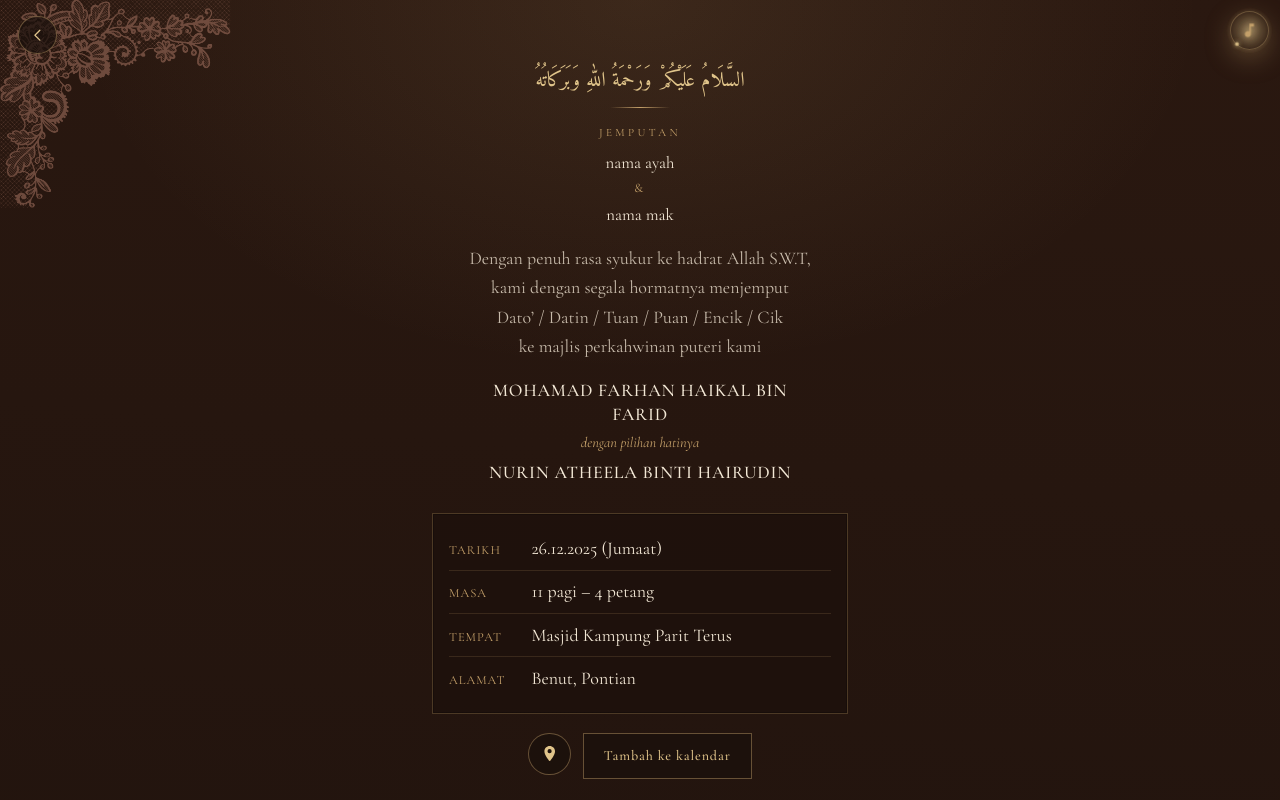
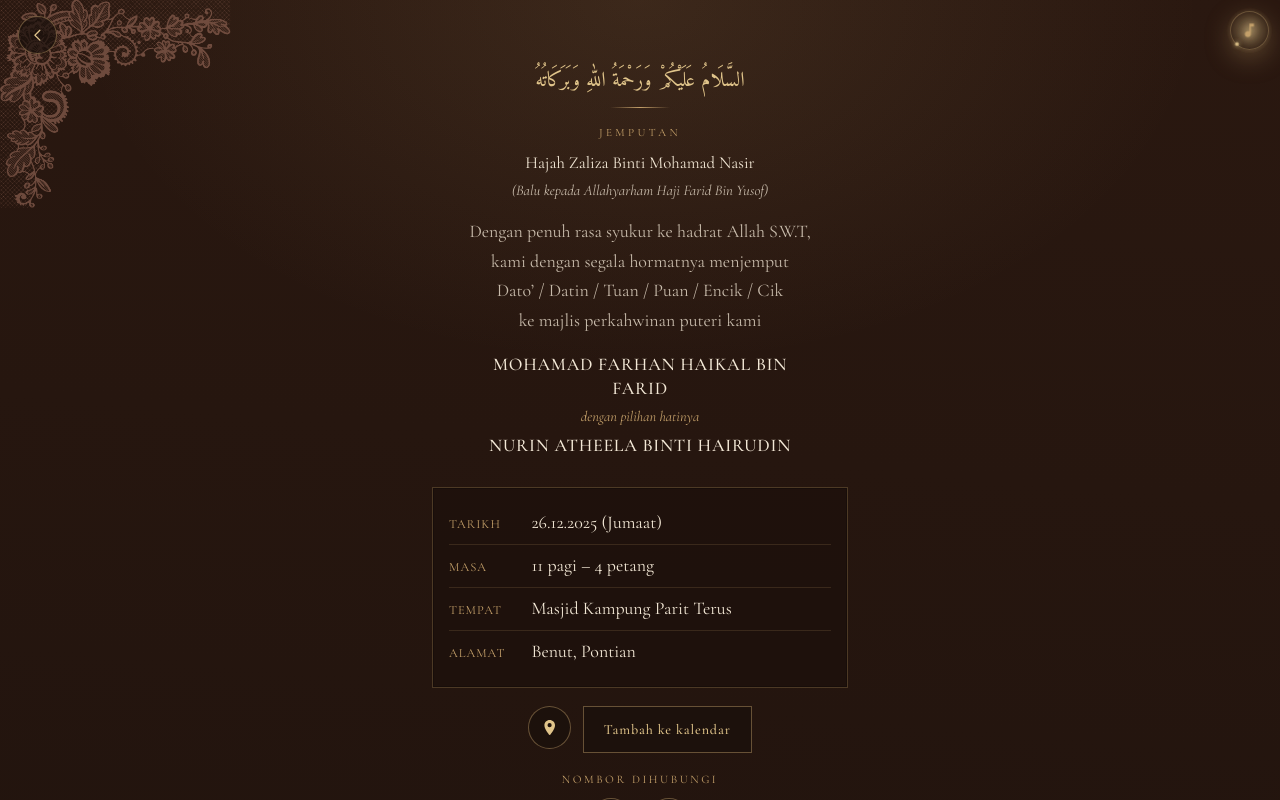
Before and after one commit to theocode221/wedding-card, a React (Vite) app: page /paan in a window 1280 px wide. Both pictures are taken after a click on the button "BUKA". Shown: the top 800 px of the page. Built offline with nearby package versions, Linux system fonts and the light colour scheme; a web font is replaced by a local one.

Commit message:
Update Paan parents to Hajah Zaliza with balu note.
Co-authored-by: Cursor <cursoragent@cursor.com>

```diff
--- a/src/pages/paanInvitation/PaanInvitationPage.tsx
+++ b/src/pages/paanInvitation/PaanInvitationPage.tsx
@@ -284,9 +284,18 @@ export function PaanInvitationPage() {
               <div className="paan-rule" aria-hidden />
               <p className="paan-kicker">Jemputan</p>
               <p className="paan-parents">
-                <span>{invite.fatherName}</span>
-                <span className="paan-parents__amp">&amp;</span>
-                <span>{invite.motherName}</span>
+                {invite.parentNote ? (
+                  <>
+                    <span>{invite.motherName}</span>
+                    <span className="paan-parents__note">{invite.parentNote}</span>
+                  </>
+                ) : (
+                  <>
+                    <span>{invite.fatherName}</span>
+                    <span className="paan-parents__amp">&amp;</span>
+                    <span>{invite.motherName}</span>
+                  </>
+                )}
               </p>
               <p className="paan-prose">
                 {invite.invitation.split("\n").map((line, i, lines) => (
--- a/src/pages/paanInvitation/paan-invitation.css
+++ b/src/pages/paanInvitation/paan-invitation.css
@@ -582,6 +582,12 @@
   font-size: 0.8rem;
   letter-spacing: 0.2em;
   color: var(--paan-copper);
+}
+
+.paan-parents__note {
+  font-size: 0.92rem;
+  font-style: italic;
+  color: var(--paan-ink-soft);
 }
 
 .paan-prose {
--- a/src/pages/paanInvitation/paanInviteData.ts
+++ b/src/pages/paanInvitation/paanInviteData.ts
@@ -21,8 +21,9 @@ export const PAAN_SALAM_LATIN = "Assalamualaikum Warahmatullahi Wabarakatuh";
 export const PAAN_INVITE = {
   brideName: "Atheela",
   groomName: "Farhan",
-  fatherName: "nama ayah",
-  motherName: "nama mak",
+  fatherName: "",
+  motherName: "Hajah Zaliza Binti Mohamad Nasir",
+  parentNote: "(Balu kepada Allahyarham Haji Farid Bin Yusof)",
   invitation:
     "Dengan penuh rasa syukur ke hadrat Allah S.W.T,\nkami dengan segala hormatnya menjemput\nDato’ / Datin / Tuan / Puan / Encik / Cik\nke majlis perkahwinan puteri kami",
   coupleNote: "dengan pilihan hatinya",
@@ -77,6 +78,7 @@ export type PaanInvite = {
   groomName: string;
   fatherName: string;
   motherName: string;
+  parentNote?: string;
   invitation: string;
   coupleNote: string;
   brideFullName: string;
@@ -109,6 +111,7 @@ export function paanInviteForPreview(isPreview: boolean): PaanInvite {
     groomFullName: PORTFOLIO_DEMO_GROOM,
     fatherName: "Ayah Pengantin",
     motherName: "Ibu Pengantin",
+    parentNote: undefined,
     venue: PORTFOLIO_DEMO_VENUE,
     address: PORTFOLIO_DEMO_ADDRESS,
     mapsUrl: PORTFOLIO_DEMO_MAPS_URL,
```
